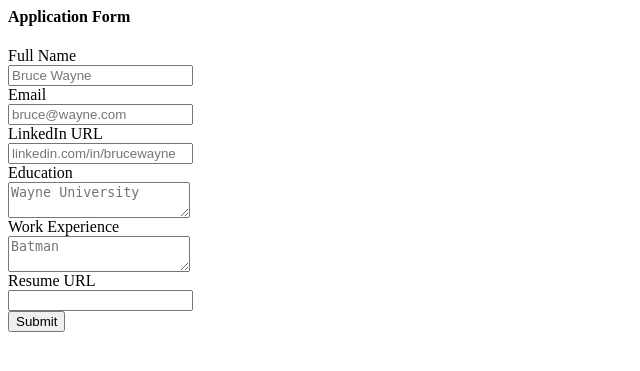
After one commit to Beeboo56/flask_practicev2, a Flask app: template templates/application_form.html in a window 1280 px wide. The commit adds this page. Shown: the top 371 px of the page, without its empty margins (0-640 px from the left). Run offline with Flask 3, Linux system fonts and the light colour scheme; the template is opened without the code that fills it, so the values that code supplies are empty.

Commit message:
store application in database

```diff
--- a/app.py
+++ b/app.py
@@ -1,5 +1,5 @@
-from flask import Flask, render_template, jsonify
-from database import load_jobs_from_db, load_job_from_db
+from flask import Flask, render_template, jsonify, request
+from database import load_jobs_from_db, load_job_from_db, add_application_to_db
 
 
 app = Flask(__name__)
@@ -24,6 +24,16 @@ def show_job(id):
     return "Not Found", 404
   return render_template('jobpage.html', job=job)
 
+@app.route("/job/<id>/apply", methods=['post'])
+def apply_to_job(id):
+  data = request.form
+  job = load_job_from_db(id)
+
+  add_application_to_db(id, data)
+  # store this in the DB
+  # send an email
+  return render_template('application_submitted.html', application=data, job=job)
+
 print(__name__)
 if __name__ == "__main__":
     app.run(host="0.0.0.0", debug=True)
--- /dev/null
+++ b/templates/application_form.html
@@ -0,0 +1,34 @@
+<h4>Application Form</h4>
+<form action="/job/{{job.id}}/apply" method="post">
+  <div class="mb-2">
+  <label>Full Name</label><br>
+  <input type="text" name="full_name" placeholder="Bruce Wayne">
+  </div>
+
+  <div class="mb-2">
+  <label>Email</label><br>
+  <input type="text" name="email" placeholder="bruce@wayne.com">
+  </div>
+
+  <div class="mb-2">
+  <label>LinkedIn URL</label><br>
+  <input type="text" name="linkedin_url" placeholder="linkedin.com/in/brucewayne">
+  </div>
+
+  <div class="mb-2">
+  <label>Education</label><br>
+  <textarea name="education" placeholder="Wayne University"></textarea>
+  </div>
+
+  <div class="mb-2">
+  <label>Work Experience</label><br>
+  <textarea name="work_experience" placeholder="Batman"></textarea>
+  </div>
+
+  <div class="mb-2">
+  <label>Resume URL</label><br>
+  <input type="text" name="resume_url">
+  </div>
+
+  <input type="submit"  value="Submit">
+</form>
--- a/templates/jobpage.html
+++ b/templates/jobpage.html
@@ -26,6 +26,7 @@
       </ol>
       <h4>Salary</h4>
       <p>{{job.currency}}{{job.salary}}</p>
+      {% include 'application_form.html' %}
     </div>
     {% include 'footer.html' %}
   </body>
```
Also changed, not shown: database.py (+28 -1 lines), templates/application_submitted.html (added, +37 -0 lines).
